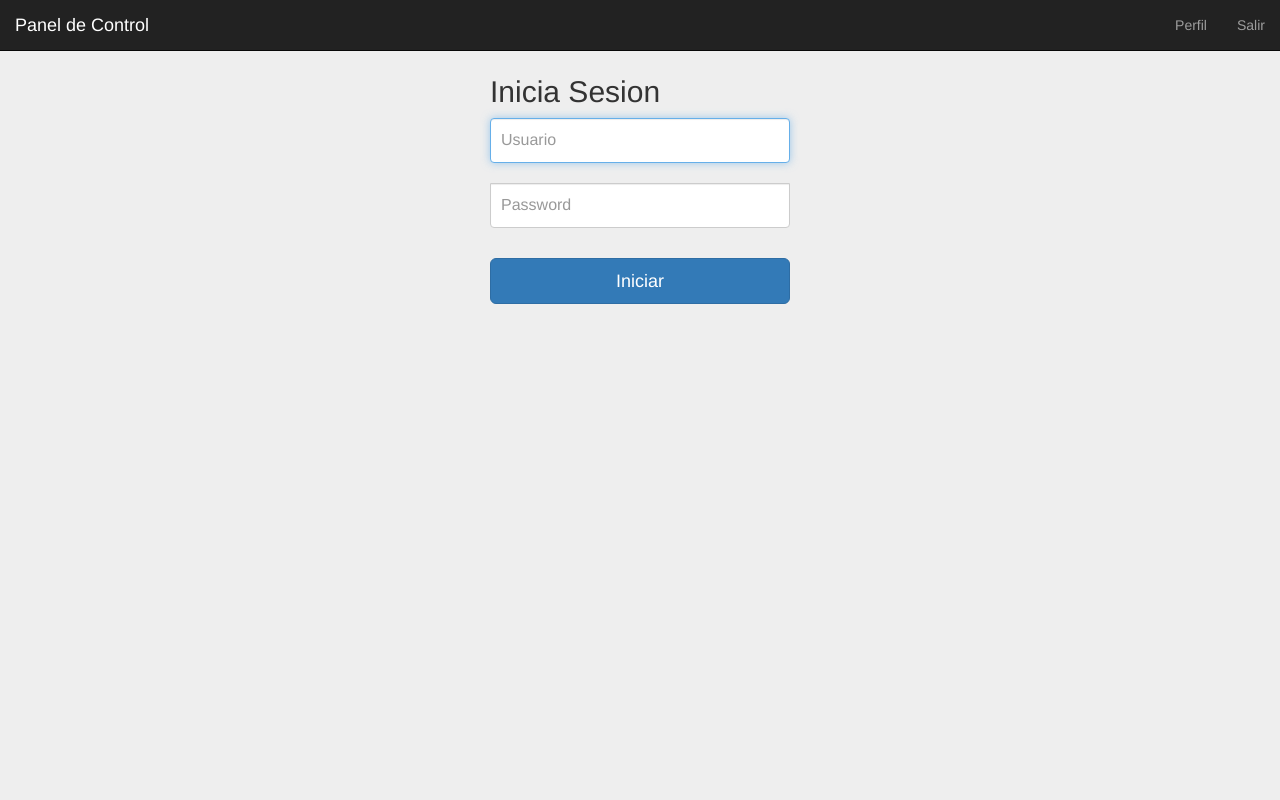
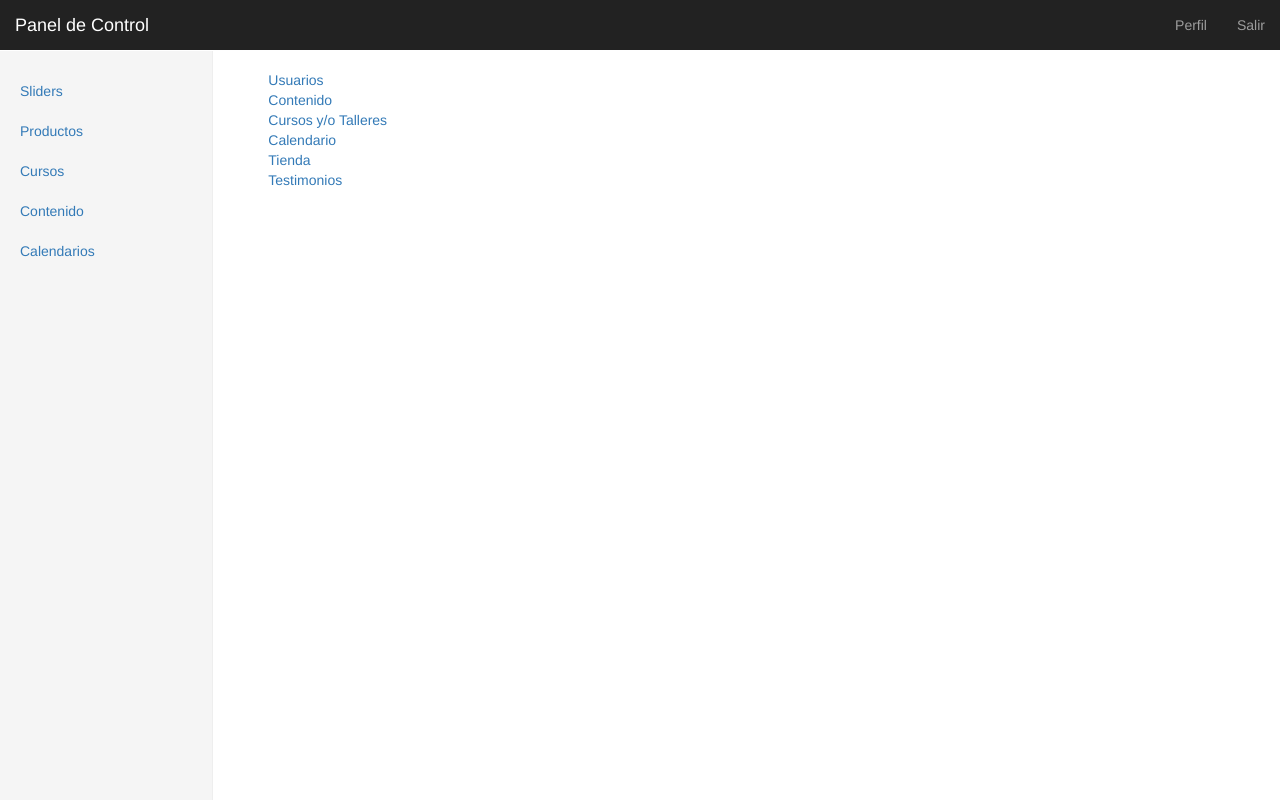
Before and after one commit to rodrigo01/adiweb, a PHP site: page /administrador/index.php in a window 1280 px wide; the page is wider, and only the part inside the window is pictured. Run offline with PHP 8.4, Linux system fonts and the light colour scheme; the visitor is signed in with stand-in values (Sample User, id 1); some libraries are stand-ins or nearby versions.

Commit message:
cambiios de administrador

```diff
--- a/administrador/control/slider.php
+++ b/administrador/control/slider.php
@@ -10,9 +10,9 @@ if($action=='/index'){
 	$Sliders = new Sliders();
 	$slidersList = $Sliders->getSliders();
 
-	include($appViews.'header.php');
+	include($appViews.'template/header.php');
 	include($appViews.'sliders/lista_sliders.php');
-	include($appViews.'footer.php');
+	include($appViews.'template/footer.php');
 }
 
 //metodos
--- a/administrador/corelib.php
+++ b/administrador/corelib.php
@@ -12,9 +12,14 @@ $selected = mysql_select_db($dbname,$dbhandle)
 //include_once("model/main.php");
 
 // Carga de variables de conexion global
-$appControl = 'control';
-$appViews = 'views';
-$appModel = 'model';
+$appControl = 'control/';
+$appViews = 'views/';
+$appModel = 'models/';
 $baseurl = 'http://www.arturoarellano.com/';
 
+//cargamos los modelos
+include('models/usuarios.php');
+include('models/sliders.php');
+
+
 ?>
--- a/administrador/index.php
+++ b/administrador/index.php
@@ -2,6 +2,7 @@
 session_start();
 
 //Include el cual invoca la pantalla principal de recargamex
+include('corelib.php');
 include('control/main.php');
 
 ?>
--- a/administrador/views/administrador/admin_dash.php
+++ b/administrador/views/administrador/admin_dash.php
@@ -1,8 +1,8 @@
 <div class="container">
-  <div class=""><a href="<?php echo base_url();?>usuario/usuarios">Usuarios</a></div>
-  <div class=""><a href="<?php echo base_url();?>administrador/administradores">Contenido</a></div>
-  <div class=""><a href="<?php echo base_url();?>profesor/profesores">Cursos y/o Talleres</a></div>
-  <div class=""><a href="<?php echo base_url();?>alumno/alumnos">Calendario</a</div>
-  <div class=""><a href="<?php echo base_url();?>institucion/instituciones">Tienda</a></div>
-  <div class=""><a href="<?php echo base_url();?>asignatura/asignaturas">Testimonios</a></div>
+  <div class=""><a href="<?php echo $baseurl;?>usuario/usuarios">Usuarios</a></div>
+  <div class=""><a href="<?php echo $baseurl;?>administrador/administradores">Contenido</a></div>
+  <div class=""><a href="<?php echo $baseurl;?>profesor/profesores">Cursos y/o Talleres</a></div>
+  <div class=""><a href="<?php echo $baseurl;?>alumno/alumnos">Calendario</a</div>
+  <div class=""><a href="<?php echo $baseurl;?>institucion/instituciones">Tienda</a></div>
+  <div class=""><a href="<?php echo $baseurl;?>asignatura/asignaturas">Testimonios</a></div>
 </div>
--- a/administrador/views/login.php
+++ b/administrador/views/login.php
@@ -33,7 +33,7 @@
   <body>
 
     <div class="container">
-      <form class="form-signin" action="<?php echo $baseurl?>administrador/control" method="POST">
+      <form class="form-signin" action="<?php echo $baseurl?>administrador/login/dologin" method="POST">
         <h2 class="form-signin-heading">Inicia Sesion</h2>
         <label for="inputEmail" class="sr-only">Usuario</label>
         <input name="username" type="text" id="inputEmail" class="form-control" placeholder="Usuario" required autofocus><br>
--- a/administrador/views/template/header.php
+++ b/administrador/views/template/header.php
@@ -34,6 +34,9 @@
 
   <body>
 
+
+  <body>
+
     <nav class="navbar navbar-inverse navbar-fixed-top">
       <div class="container-fluid">
         <div class="navbar-header">
@@ -43,7 +46,7 @@
             <span class="icon-bar"></span>
             <span class="icon-bar"></span>
           </button>
-          <a class="navbar-brand" href="<?php echo $baseurl;?>administrator/">Panel de Control</a>
+          <a class="navbar-brand" href="<?php echo $baseurl;?>administrador/">Panel de Control</a>
         </div>
         <div id="navbar" class="navbar-collapse collapse">
           <ul class="nav navbar-nav navbar-right">
@@ -53,5 +56,17 @@
         </div>
       </div>
     </nav>
-    </body>
-</html>
+
+    <div class="container-fluid">
+
+      <div class="row">
+        <div class="col-sm-3 col-md-2 sidebar">
+          <ul class="nav nav-sidebar">
+            <li><a href="<?php echo $baseurl?>administrador/slider">Sliders</a></li>
+            <li><a href="#">Productos</a></li>
+            <li><a href="#">Cursos</a></li>
+            <li><a href="#">Contenido</a></li>
+            <li><a href="#">Calendarios</a></li>
+          </ul>
+        </div>
+        <div class="col-sm-9 col-sm-offset-3 col-md-10 col-md-offset-2 main">
--- a/index.php
+++ b/index.php
@@ -32,7 +32,6 @@ include('config-site.php');
 					<li><a href="index.php?secc=tienda">TIENDA</a></li>
 					<li><a href="index.php?secc=testimonios">TESTIMONIOS</a></li>
 					<li><a href="index.php?secc=contacto">CONTACTO</a></li>
-                                        <li><a href="administrador/index.php">ADMINISTRADOR</a></li>
 				</ul>
 				<div class="iconsocial">
 					<a href="https://www.facebook.com/arturoarellano.mx"><img src="images/fb-icon.png"></a> <a href="https://twitter.com/CoachArturoA"><img src="images/tw-icon.png"></a> <a href="https://www.instagram.com/coacharturoarellano/"><img src="images/rss-icon.png"></a> <a href="https://www.youtube.com/user/adiarturoarellano"><img src="images/gplus-icon.png"></a>
```
Also changed, not shown: administrador/control/login.php (+2 -9 lines), administrador/control/main.php (+40 -4 lines), administrador/.htaccess.
